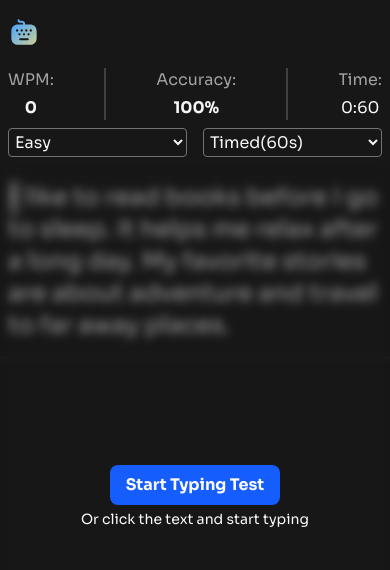
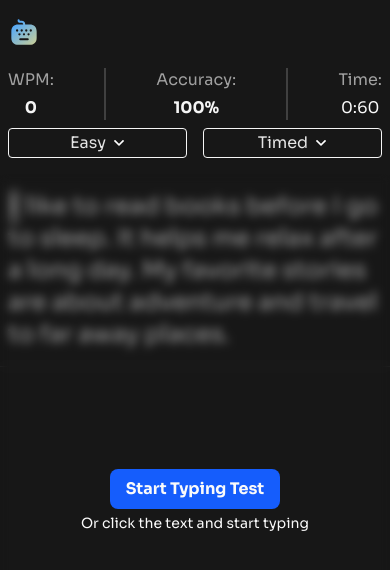
Before and after one commit to ZTanvir/fem-typing-speed-test, a React (Vite) app: page / in a window 390 px wide. Shown: the top 570 px of the page. Built offline with nearby package versions, Linux system fonts and the light colour scheme; data requests are answered from the project's data file.

Commit message:
add custom dropdown mobile

```diff
--- /dev/null
+++ b/src/components/DropDown.tsx
@@ -0,0 +1,69 @@
+import { useEffect, useRef, useState } from "react";
+import dropDownIcon from "../assets/images/icon-down-arrow.svg";
+
+interface option {
+  value: string;
+  text: string;
+}
+
+type DropDownProps = {
+  option: string;
+  setOptions: React.Dispatch<React.SetStateAction<string>>;
+  options: option[];
+};
+
+const DropDown = ({ option, setOptions, options }: DropDownProps) => {
+  const [isDropdownVisible, setIsDropdownVisible] = useState(false);
+  const formEl = useRef<HTMLFormElement>(null);
+
+  useEffect(() => {
+    function hideDropdownOnOutsideClick(e: MouseEvent) {
+      if (formEl.current && !formEl.current.contains(e.target as Node)) {
+        setIsDropdownVisible((prev) => !prev);
+      }
+    }
+    document.addEventListener("mousedown", hideDropdownOnOutsideClick);
+    return () => {
+      document.removeEventListener("mousedown", hideDropdownOnOutsideClick);
+    };
+  }, []);
+
+  return (
+    <div className="relative">
+      <div
+        onClick={() => setIsDropdownVisible(!isDropdownVisible)}
+        className="mb-2 flex cursor-pointer justify-center gap-2 rounded border border-neutral-100 p-0.5 text-neutral-200 capitalize"
+      >
+        {option} <img src={dropDownIcon} alt="arrow down" />
+      </div>
+      {isDropdownVisible && (
+        <form className="absolute z-2 w-full" ref={formEl}>
+          <div className="divide-y divide-neutral-700 rounded bg-neutral-800 py-1">
+            {options.map((o) => (
+              <label
+                key={o.text}
+                className="block py-1 text-neutral-100 hover:cursor-pointer"
+                htmlFor={o.text}
+              >
+                <input
+                  className="ml-2"
+                  type="radio"
+                  name="radioGroup"
+                  value={o.value}
+                  id={o.text}
+                  checked={o.value === option}
+                  onChange={(e) => {
+                    setOptions(e.target.value);
+                    setIsDropdownVisible(!isDropdownVisible);
+                  }}
+                />
+                <span className="pl-2">{o.text}</span>
+              </label>
+            ))}
+          </div>
+        </form>
+      )}
+    </div>
+  );
+};
+export default DropDown;
--- a/src/components/OptionList.tsx
+++ b/src/components/OptionList.tsx
@@ -1,3 +1,5 @@
+import DropDown from "./DropDown";
+
 interface option {
   value: string;
   text: string;
@@ -30,19 +32,9 @@ const OptionList = ({
           </button>
         ))}
       </div>
-      <div>
-        <select
-          disabled={isTestRunning}
-          className="w-full rounded border border-neutral-500 bg-neutral-900 p-0.5 text-neutral-100 capitalize sm:hidden"
-          value={option}
-          onChange={(e) => setOptions(e.target.value)}
-        >
-          {options.map((o, index) => (
-            <option key={index} value={o.value}>
-              {o.text}
-            </option>
-          ))}
-        </select>
+      {/* dropdown mobile */}
+      <div className="sm:hidden">
+        <DropDown option={option} setOptions={setOptions} options={options} />
       </div>
     </div>
   );
--- a/src/pages/home/HomePage.tsx
+++ b/src/pages/home/HomePage.tsx
@@ -78,7 +78,7 @@ const HomePage = () => {
           <div className="hidden md:block">
             <Divider />
           </div>
-          <div className="flex flex-1 items-center gap-1">
+          <div className="flex flex-1 gap-1 md:items-center">
             <div className="hidden text-neutral-400 sm:flex">Time:</div>
             <OptionList
               option={mode}
```
